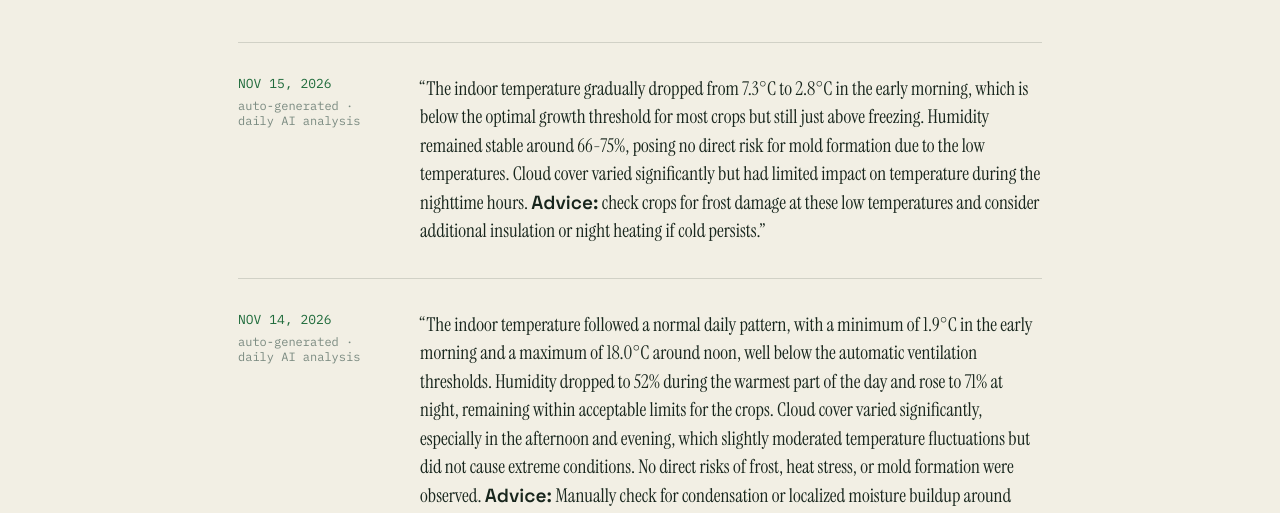
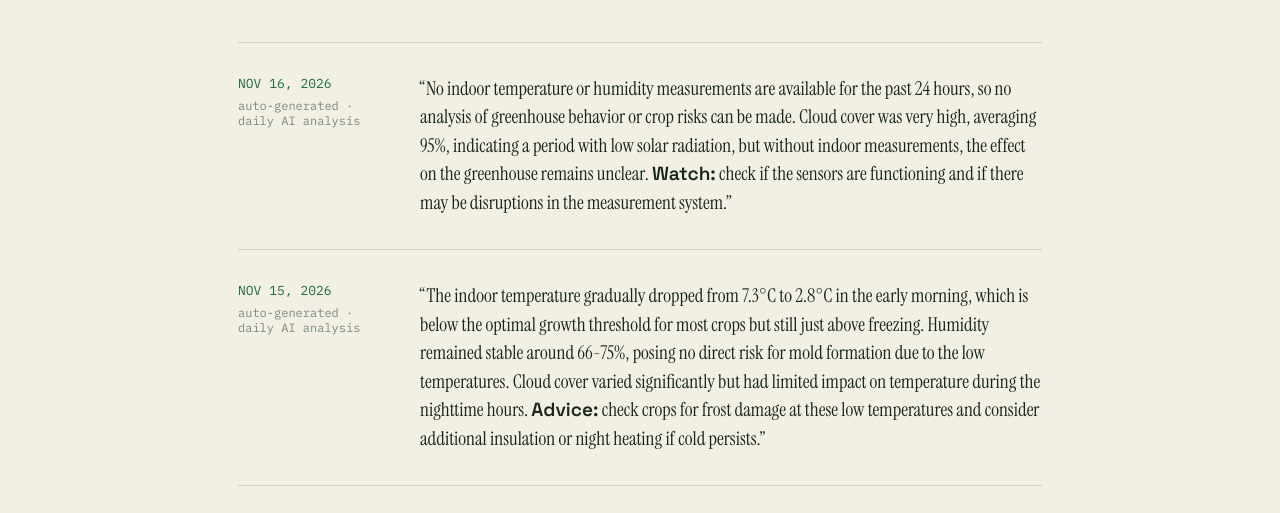
Before and after one commit to TheAutonomousgreenhouse/autonomousgreenhouse-site, a plain HTML site: page ai-analyses.html in a window 1280 px wide. Shown: the part 263-776 px from the top of the page. Drawn offline with Linux system fonts and the light colour scheme.

Commit message:
Daily AI analysis: NOV 16, 2026

```diff
--- a/ai-analyses.html
+++ b/ai-analyses.html
@@ -35,6 +35,15 @@
   <h1 class="build-log-title">Every night, read back to you.</h1>
   <div class="phase-list">
     <!-- DAILY-ANALYSIS-START — kas/scripts/daily-analysis-site-update.mjs inserts new phase-rows right after this marker -->
+    <div class="phase-row" data-auto-ts="1794787251556">
+      <div>
+        <div class="phase-tag">NOV 16, 2026</div>
+        <div class="phase-status">auto-generated &middot; daily AI analysis</div>
+      </div>
+      <div>
+        <p class="analysis-quote">&ldquo;No indoor temperature or humidity measurements are available for the past 24 hours, so no analysis of greenhouse behavior or crop risks can be made. Cloud cover was very high, averaging 95%, indicating a period with low solar radiation, but without indoor measurements, the effect on the greenhouse remains unclear. <strong>Watch:</strong> check if the sensors are functioning and if there may be disruptions in the measurement system.&rdquo;</p>
+      </div>
+    </div>
     <div class="phase-row" data-auto-ts="1794700850869">
       <div>
         <div class="phase-tag">NOV 15, 2026</div>
```
Also changed, not shown: index.html (+3 -3 lines).
